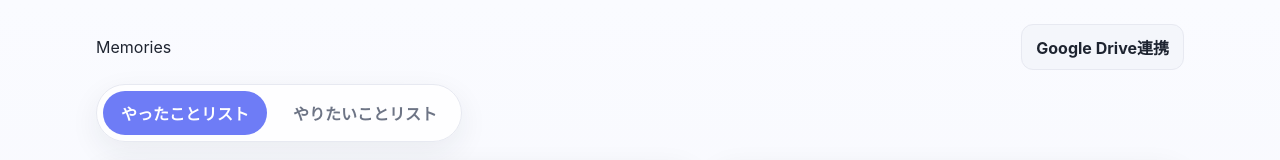
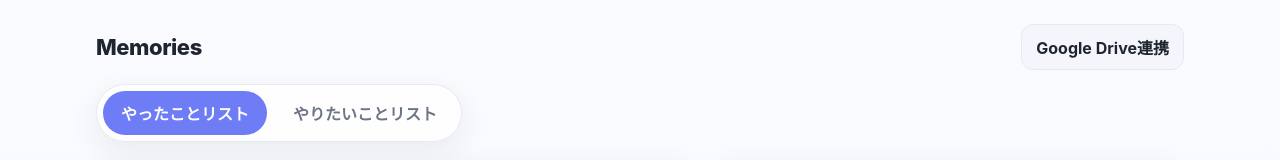
Before and after one commit to tkd01git/memory-app, a website: page index.html in a window 1280 px wide. Shown: the top 160 px of the page. Drawn offline with Linux system fonts and the light colour scheme; no server answers.

Commit message:
Add styles for app brand in styles.css

```diff
--- a/css/styles.css
+++ b/css/styles.css
@@ -52,6 +52,17 @@ button {
   justify-content: space-between;
   margin-bottom: 14px;
   min-height: 44px;
+}
+.app-brand {
+
+  font-size: 22px;
+
+  font-weight: 800;
+
+  letter-spacing: -0.02em;
+
+  color: var(--text);
+
 }
 
 .topbar-title-spacer {
```
